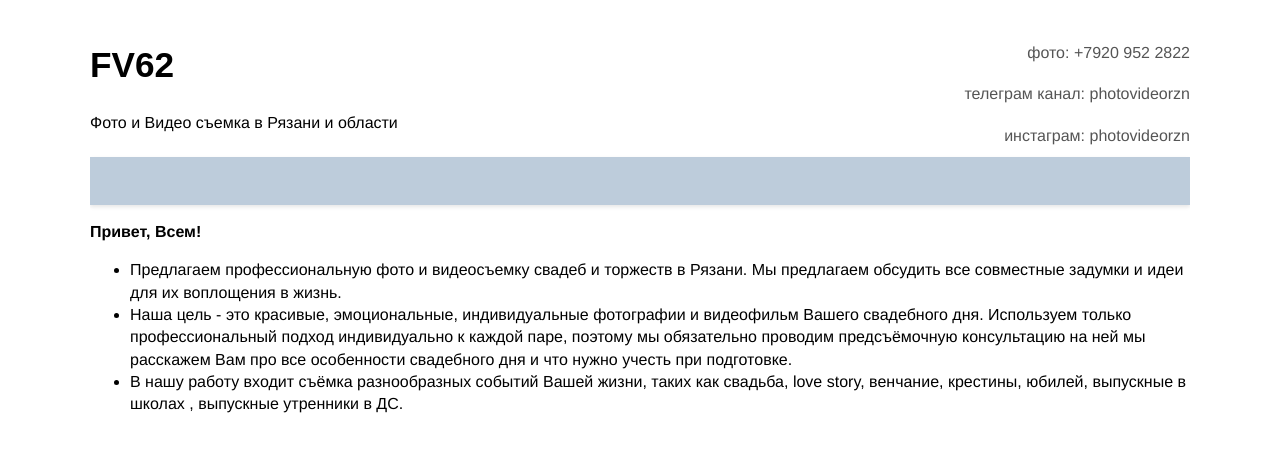
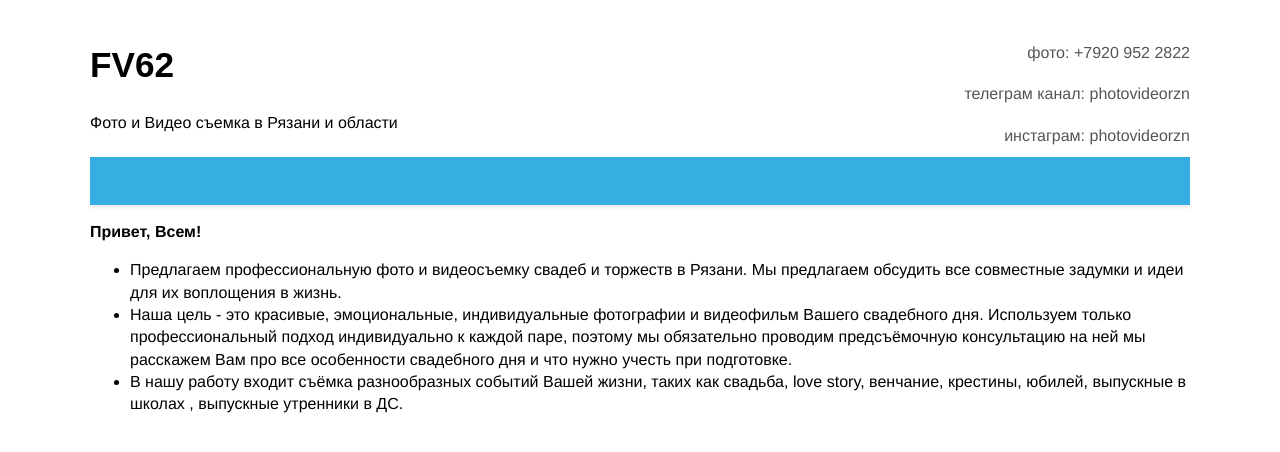
Before and after one commit to fv62/fv62.github.io, a Jekyll site: the page built from index.md, in a window 1280 px wide. Shown: the top 452 px of the page. Built offline with Jekyll 4.4.1, drawn with Linux system fonts in a browser that asks for light colours.

Commit message:
Update 02_colors.scss

```diff
--- a/_sass/02_colors.scss
+++ b/_sass/02_colors.scss
@@ -16,6 +16,8 @@ $lighten: 40%;
 $faded--yellow: lighten(desaturate($yellow, $fade), $lighten);
 $faded--green: lighten(desaturate($green, $fade), $lighten);
 $faded--red: lighten(desaturate($red, $fade), $lighten);
-$faded--blue: lighten(desaturate($blue, $fade), $lighten);
+// $faded--blue: lighten(desaturate($blue, $fade), $lighten);
+$faded--blue: #37aee2;
+
 $black_10: rgba(0, 0, 0, 0.1);
 $color_fuscous_gray: #555555;
```
